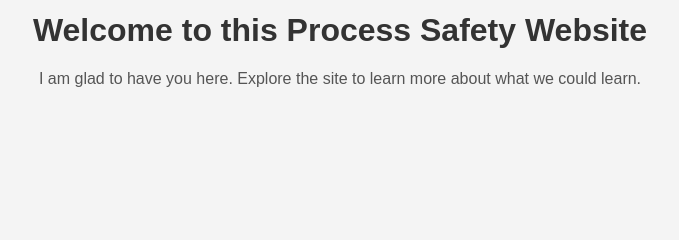
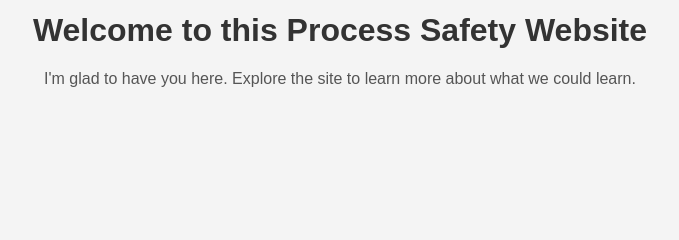
Before and after one commit to Ying0049/process-safety, a plain HTML site: page index.html in a window 1280 px wide. Shown: the part 353-593 px from the top of the page, 420-1099 px from the left. Drawn offline with Linux system fonts and the light colour scheme.

Commit message:
Index.html

```diff
--- a/index.html
+++ b/index.html
@@ -52,7 +52,7 @@
     <div class="content">
         <div class="welcome">
             <h1>Welcome to this Process Safety Website</h1>
-            <p>I am glad to have you here. Explore the site to learn more about what we could learn.</p>
+            <p>I'm glad to have you here. Explore the site to learn more about what we could learn.</p>
         </div>
     </div>
 </body>
```
